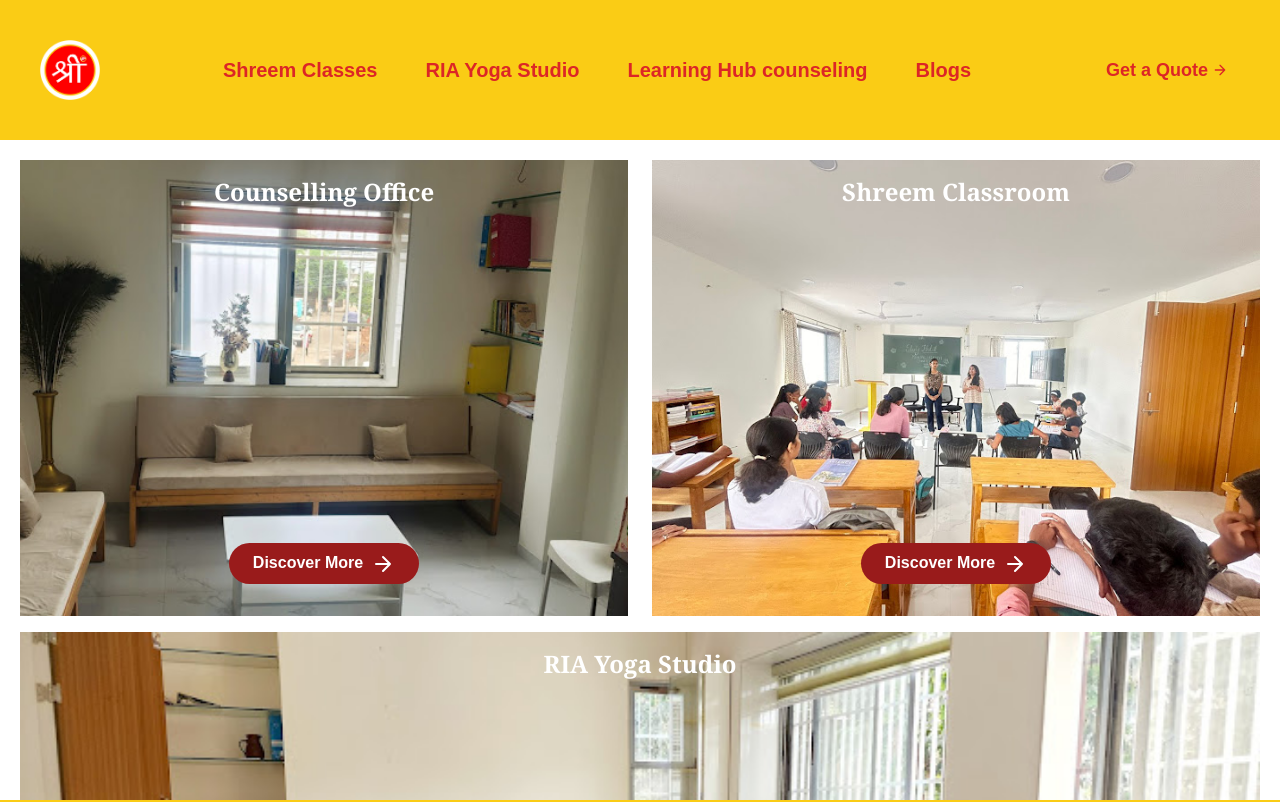
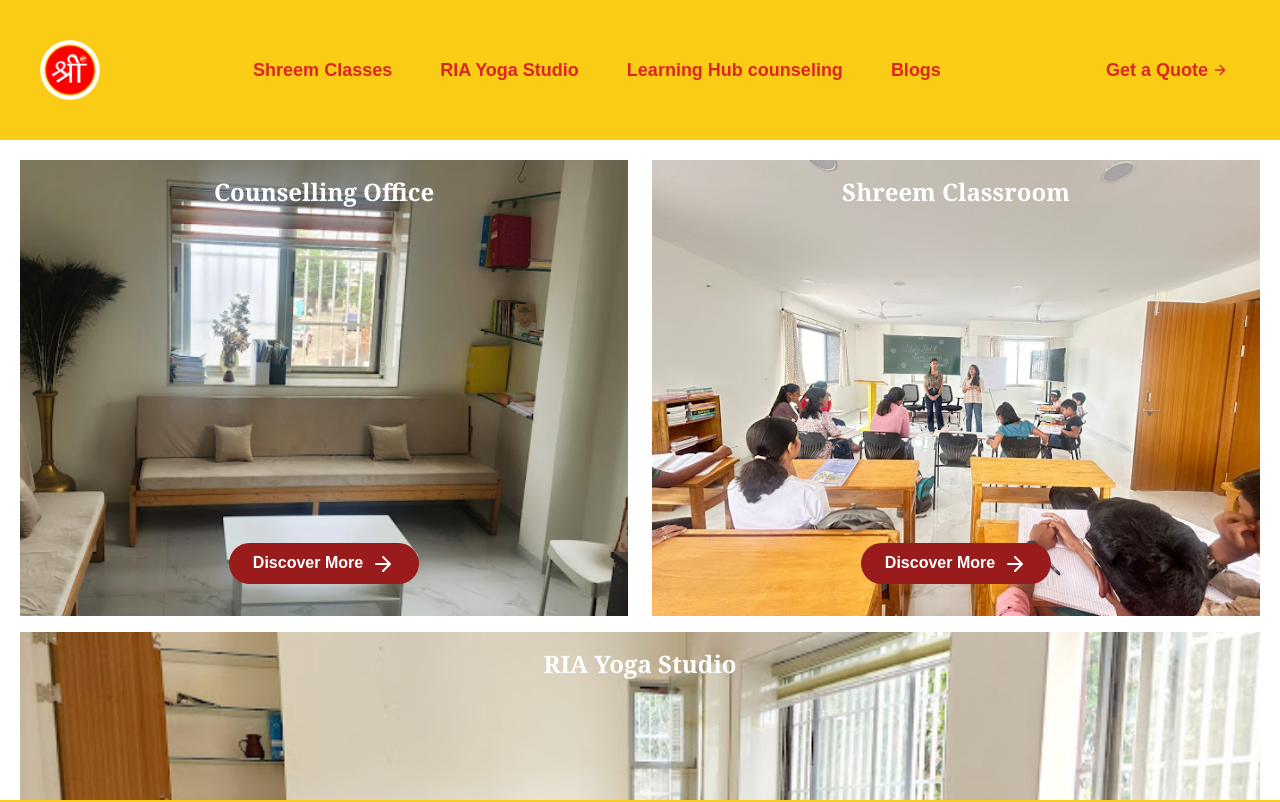
Before and after one commit to atharvamisal2614/shreemUI, a Next.js app: page / in a window 1280 px wide. Shown: the top 802 px of the page. Built offline with nearby package versions, Linux system fonts and the light colour scheme.

Commit message:
update navbar

```diff
--- a/components/Navbar.jsx
+++ b/components/Navbar.jsx
@@ -18,7 +18,7 @@
   const closeMenu = () => setIsOpen(false);
 
   const getLinkClasses = (path) =>
-    `text-xl font-semibold px-3 py-2 rounded-full transition duration-300 ease-in-out ${
+    `text-lg font-semibold px-3 py-2 rounded-full transition duration-300 ease-in-out ${
       activeLink === path
         ? 'bg-red-500 text-white'
         : 'text-red-600 hover:bg-red-500 hover:text-white'
```
